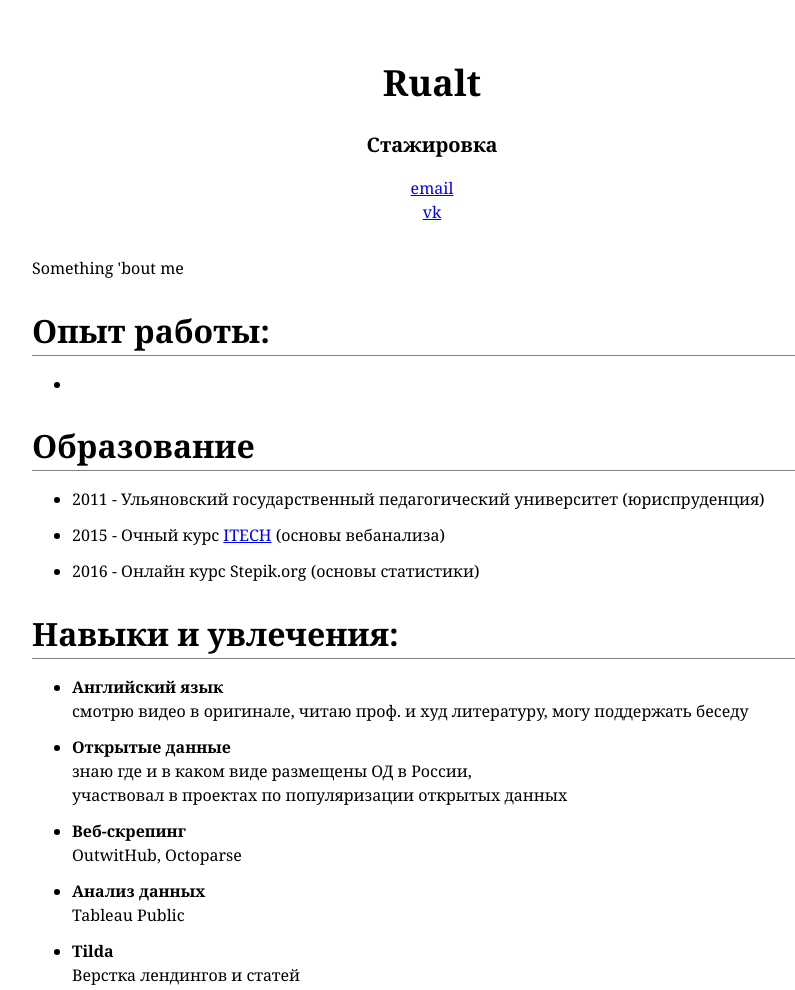
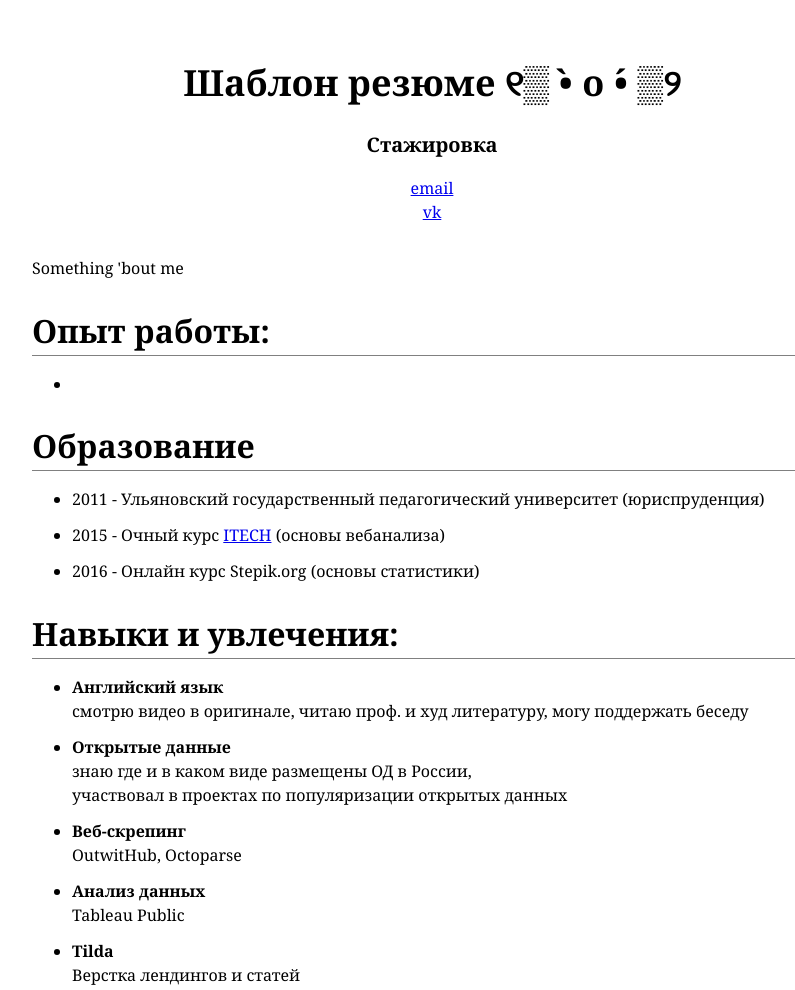
Before and after one commit to rualt/rualt.github.io, a plain HTML site: page index.html in a window 1280 px wide. Shown: the top 990 px of the page, without its empty margins (208-1003 px from the left). Drawn offline with Linux system fonts and the light colour scheme.

Commit message:
Update index.html

```diff
--- a/index.html
+++ b/index.html
@@ -11,7 +11,8 @@
 
 <div id="header">
     <h1>
-        Rualt
+        Шаблон резюме
+୧▒ •̀ o •́ ▒୨
     </h1>
     <h3>
         Стажировка
```
